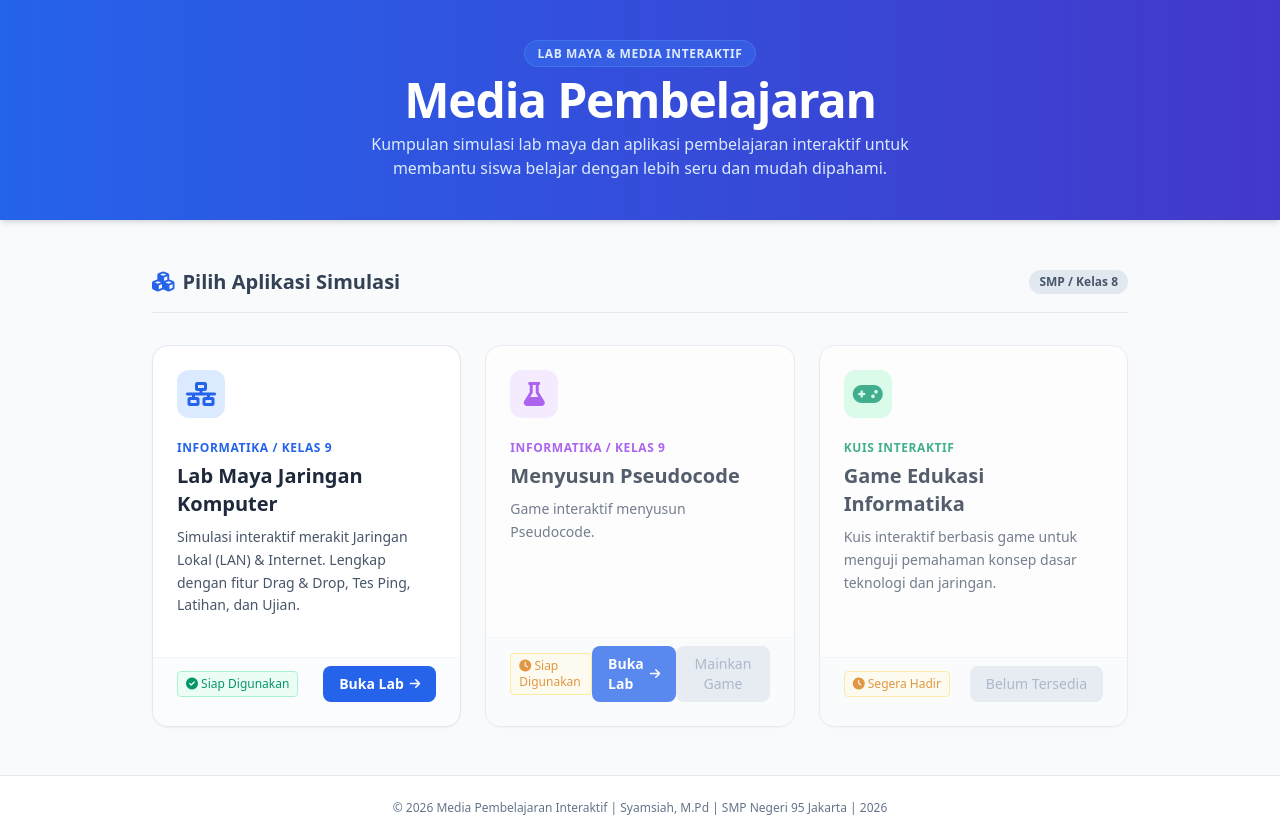
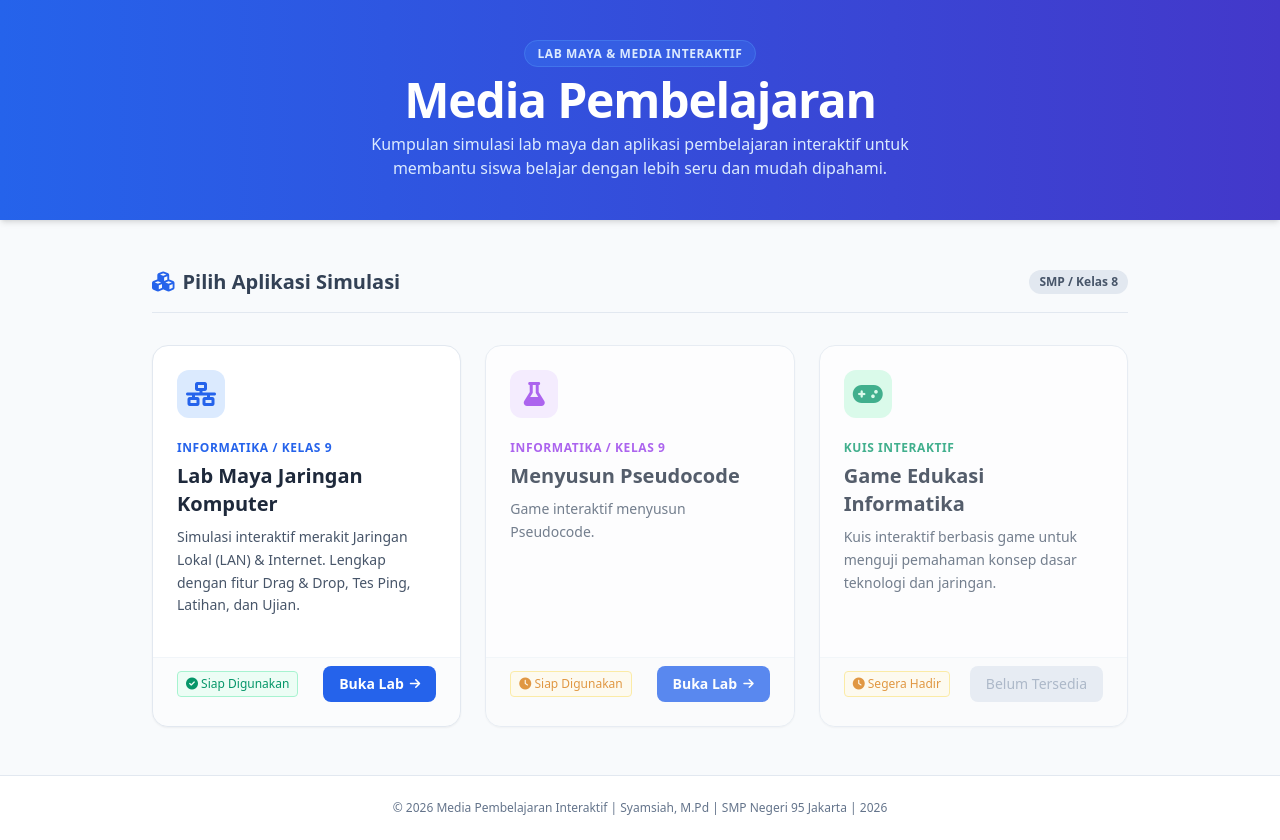
Before and after one commit to Syamsiah95/karya_gemini, a plain HTML site: page index.html in a window 1280 px wide. Drawn offline with nearby package versions, Linux system fonts and the light colour scheme.

Commit message:
Update index.html

```diff
--- a/index.html
+++ b/index.html
@@ -72,13 +72,10 @@
                     <span class="text-xs font-medium text-amber-600 bg-amber-50 px-2 py-1 rounded border border-amber-200">
                         <i class="fa-solid fa-clock"></i> Siap Digunakan
                     </span>
-                    <!-- ISI URL REPOSITORY SIMULASI JARINGAN ANDA DI BAWAH INI -->
-                    <a href="https://syamsiah95.github.io/simulasi_jaringan/" target="_blank" class="inline-flex items-center gap-1.5 text-sm font-bold text-white bg-blue-600 hover:bg-blue-700 px-4 py-2 rounded-lg transition-colors">
+                    <!-- ISI URL REPOSITORY PSEDOCODE QUEST ANDA DI BAWAH INI -->
+                    <a href="https://syamsiah95.github.io/Pseudocode_quest/" target="_blank" class="inline-flex items-center gap-1.5 text-sm font-bold text-white bg-blue-600 hover:bg-blue-700 px-4 py-2 rounded-lg transition-colors">
                         Buka Lab <i class="fa-solid fa-arrow-right text-xs"></i>
                     </a>
-                    <button disabled class="text-sm font-medium text-slate-400 bg-slate-200 px-4 py-2 rounded-lg cursor-not-allowed">
-                        Mainkan Game
-                    </button>
                 </div>
             </div>
 
```
